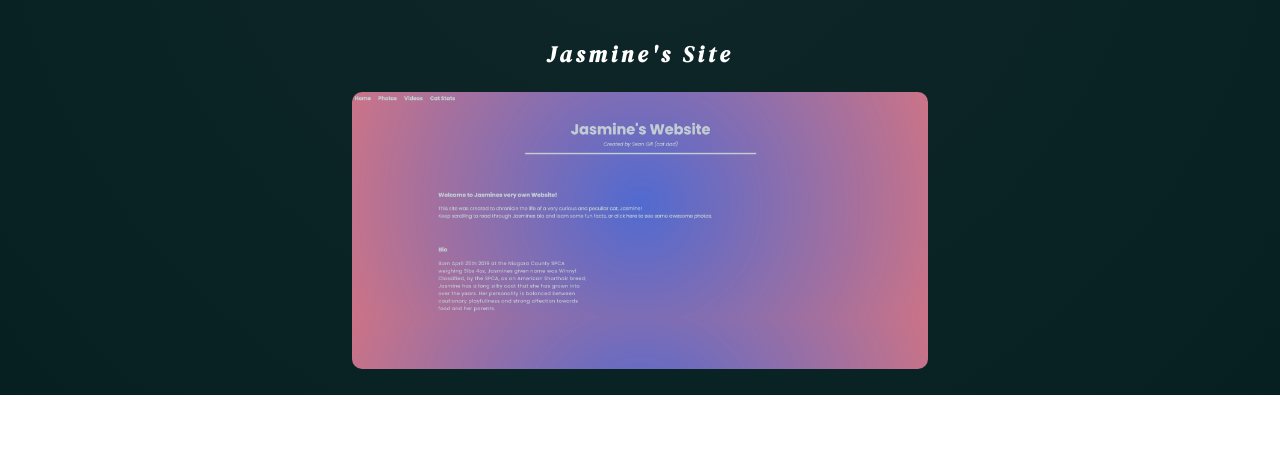
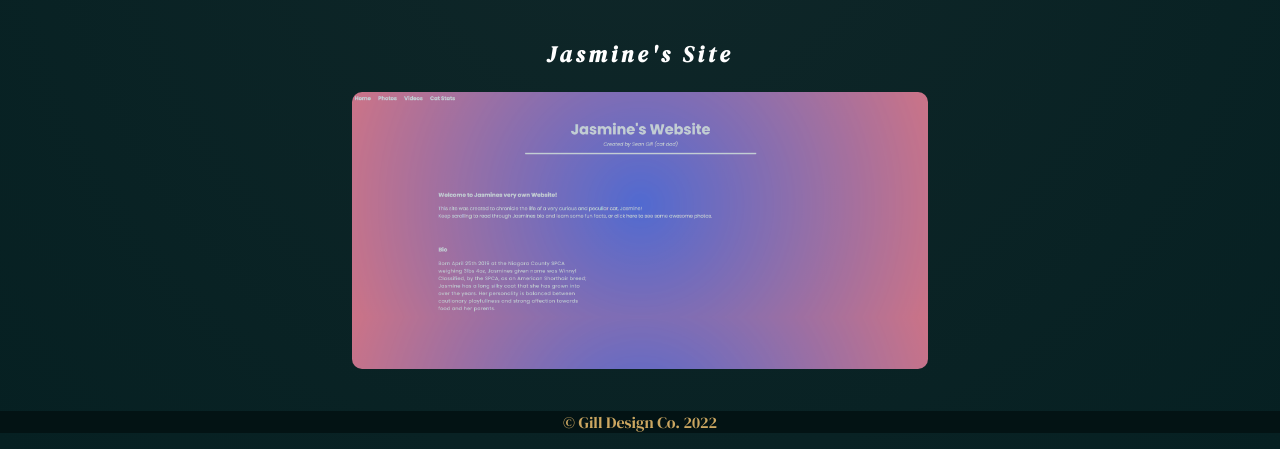
Before and after one commit to seandouglasgill/portfolio, a plain HTML site: page projects.html in a window 1280 px wide. Shown: the part 748-1197 px from the top of the page. Before the commit the page ends 1143 px from the top, so only its background shows below. Drawn offline with Linux system fonts and the light colour scheme.

Commit message:
Update projects.html

```diff
--- a/projects.html
+++ b/projects.html
@@ -42,6 +42,9 @@
                 <p><a href="https://seandouglasgill.github.io/jasmine/index.html" target="_blank"><img class="project_image" src="project3.png" alt="#"></a></p>
             </div>
         </section>
+      <footer>
+        <p class="footertag">&copy; Gill Design Co. 2022</p>
+      </footer>
     </main>
 </body>
 </html>
```
